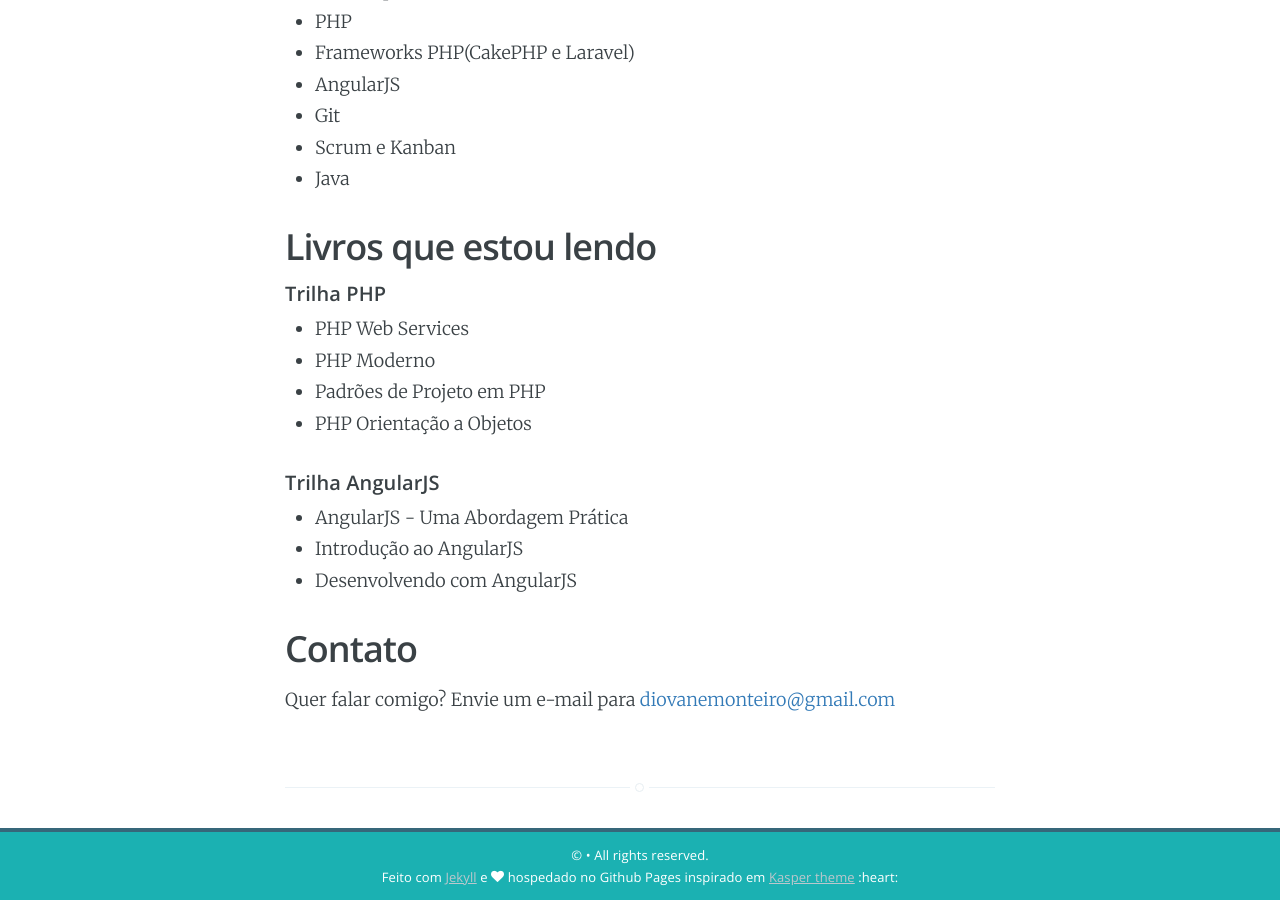
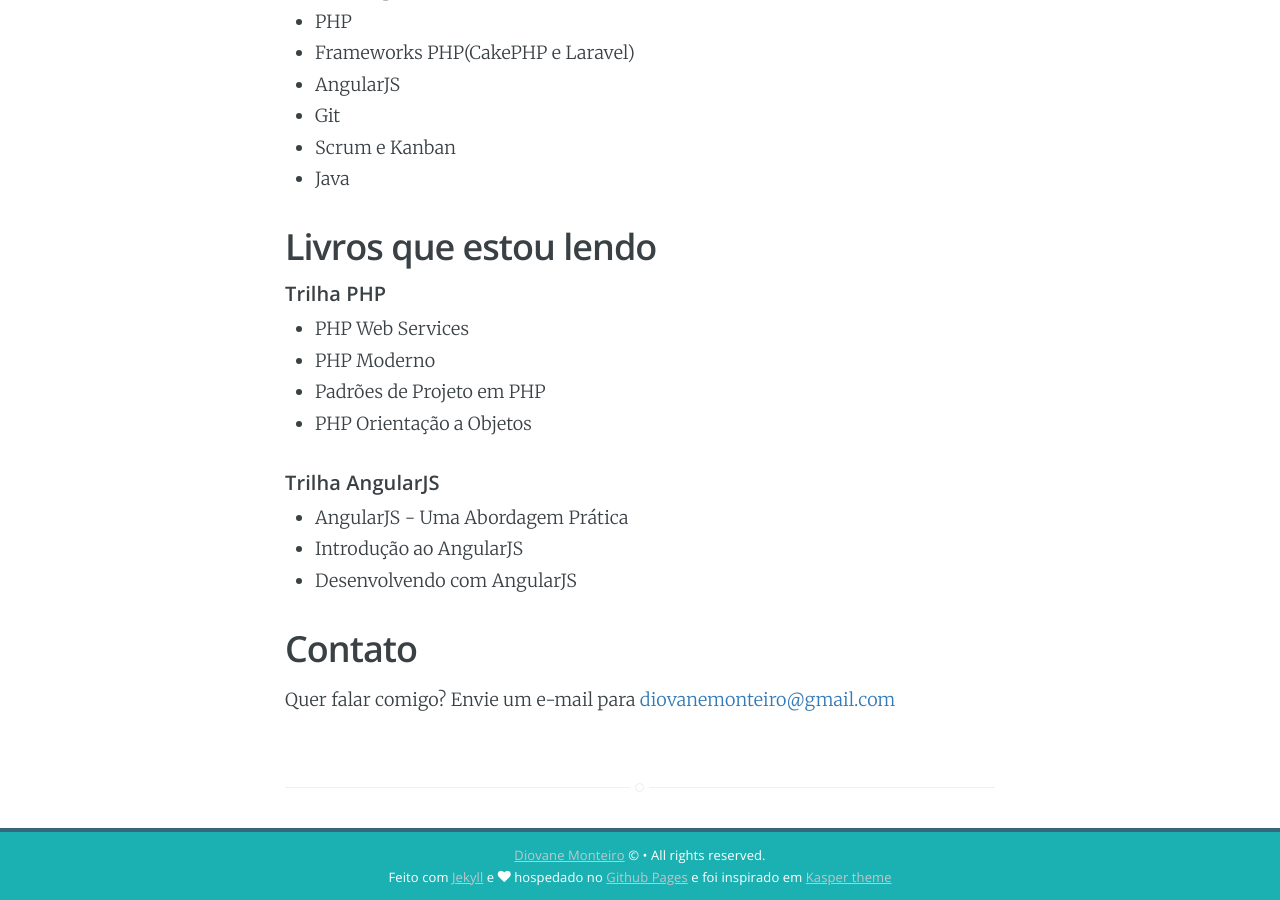
Before and after one commit to diovanemonteiro/diovanemonteiro.github.io, a Jekyll site: the page built from about.md, in a window 1280 px wide and 900 px high, scrolled down 1763 px. Built offline with Jekyll 4.4.1, drawn with Linux system fonts in a browser that asks for light colours; nearby versions of some CDN libraries; some web fonts are replaced.

Commit message:
Não funcionou o emoji no html :disappointed:

```diff
--- a/_includes/footer.html
+++ b/_includes/footer.html
@@ -2,10 +2,10 @@
     <!-- <a class="subscribe fa fa-feed" href="/rss.xml"><span class="tooltip">Subscribe!</span></a> -->
     <div class="inner">
         <section class="copyright">
-            <a href="{{ site.baseurl }}">{{ site.name }}</a> &copy; {{date format="YYYY"}} &bull; All rights reserved.
+            <a href="{{ site.baseurl }}">{{ site.author.name }}</a> &copy; {{date format="YYYY"}} &bull; All rights reserved.
         </section>
         <section class="poweredby">
-            Feito com <a href="http://jekyllrb.com/" target="_blank" class=" externalLink">Jekyll</a> e <span class="icon-heart love"></span> hospedado no Github Pages inspirado em <a href="http://github.com/rosario/kasper">Kasper theme</a> :heart:
+            Feito com <a href="http://jekyllrb.com" target="_blank" class=" externalLink">Jekyll</a> e <span class="icon-heart love"></span> hospedado no <a href="http://pages.github.com" target="_blank">Github Pages</a> e foi inspirado em <a href="http://github.com/rosario/kasper">Kasper theme</a>
         </section>
     </div>
 </footer>
```
